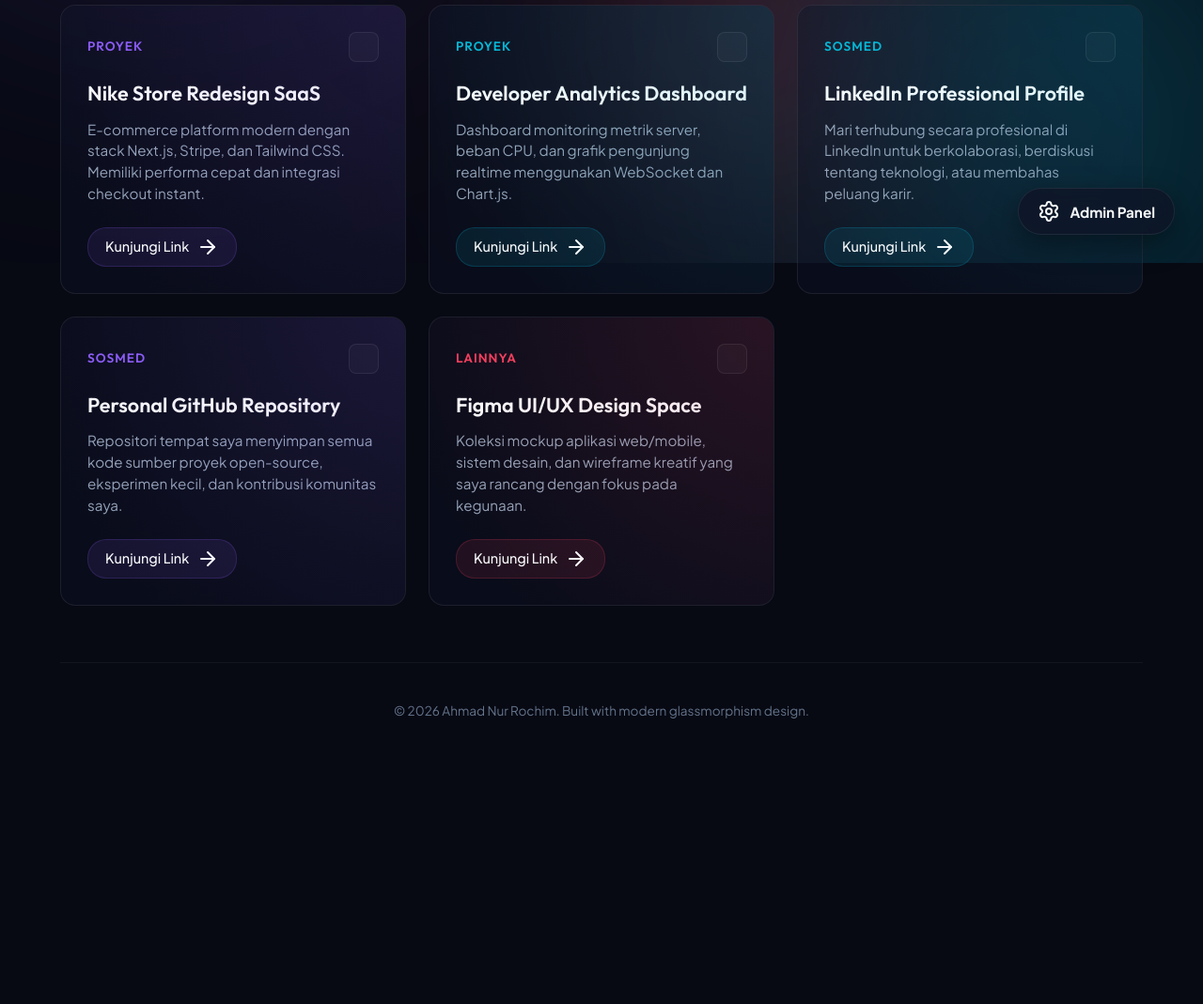
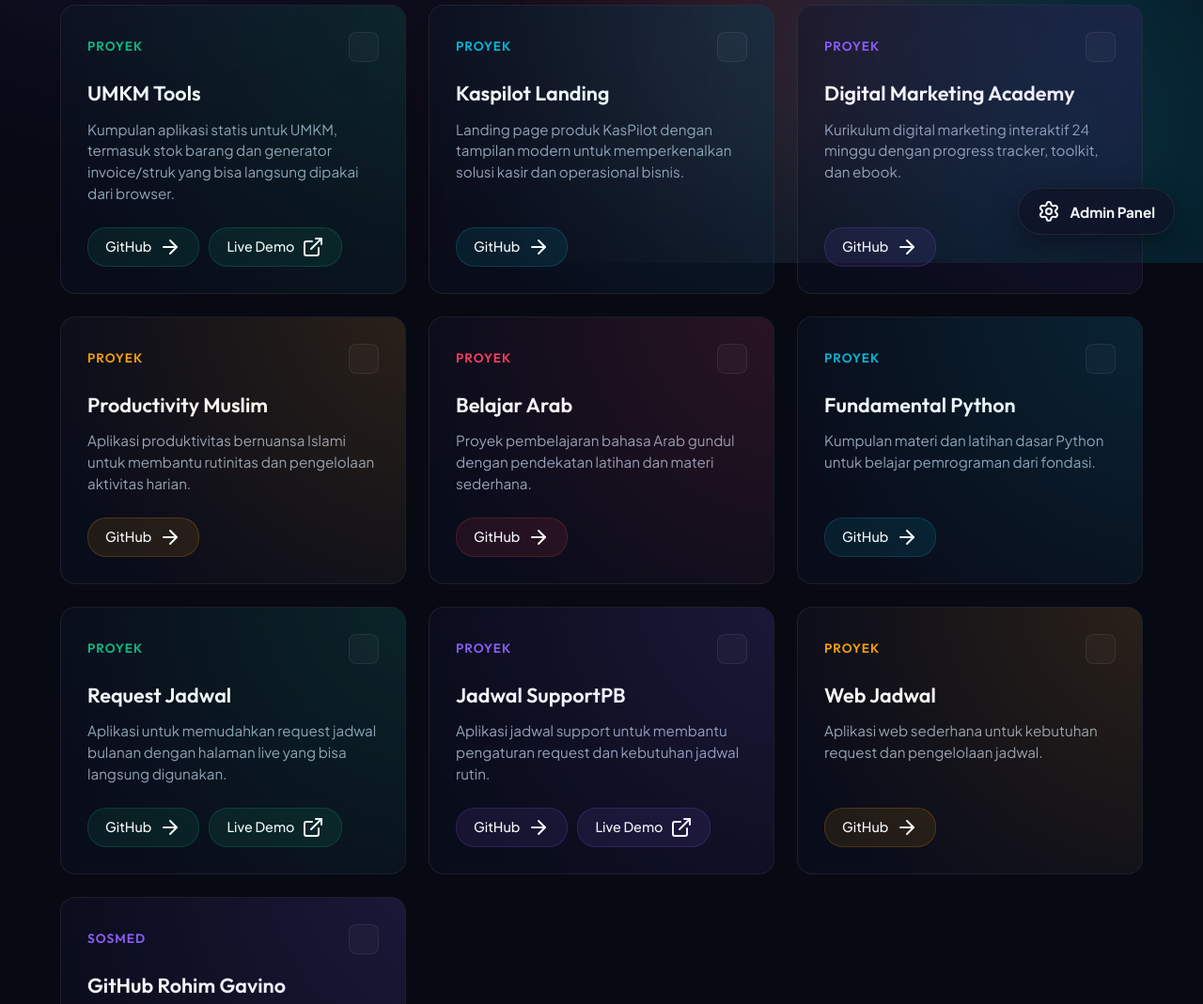
Before and after one commit to rohimgavino/portofolio, a website: page index.html in a window 1280 px wide. Shown: the part 520-1589 px from the top of the page at 94% size. Before the commit the page ends 1347 px from the top, so only its background shows below. Drawn offline with nearby package versions, Linux system fonts and the light colour scheme.

Commit message:
Add GitHub projects to portfolio

```diff
--- a/app.js
+++ b/app.js
@@ -4,44 +4,87 @@
 
 const INITIAL_LINKS = [
     {
-        id: "seed-1",
-        title: "Nike Store Redesign SaaS",
-        url: "https://github.com",
+        id: "repo-umkm-tools",
+        title: "UMKM Tools",
+        url: "https://github.com/rohimgavino/umkm-tools",
+        secondaryUrl: "https://rohimgavino.github.io/umkm-tools/",
+        category: "project",
+        theme: "emerald",
+        desc: "Kumpulan aplikasi statis untuk UMKM, termasuk stok barang dan generator invoice/struk yang bisa langsung dipakai dari browser."
+    },
+    {
+        id: "repo-kaspilot-landing",
+        title: "Kaspilot Landing",
+        url: "https://github.com/rohimgavino/kaspilot-landing",
+        category: "project",
+        theme: "cyan",
+        desc: "Landing page produk KasPilot dengan tampilan modern untuk memperkenalkan solusi kasir dan operasional bisnis."
+    },
+    {
+        id: "repo-digital-marketing-academy",
+        title: "Digital Marketing Academy",
+        url: "https://github.com/rohimgavino/digital-marketing-academy",
         category: "project",
         theme: "violet",
-        desc: "E-commerce platform modern dengan stack Next.js, Stripe, dan Tailwind CSS. Memiliki performa cepat dan integrasi checkout instant."
+        desc: "Kurikulum digital marketing interaktif 24 minggu dengan progress tracker, toolkit, dan ebook."
     },
     {
-        id: "seed-2",
-        title: "Developer Analytics Dashboard",
-        url: "https://github.com",
+        id: "repo-productivity-muslim",
+        title: "Productivity Muslim",
+        url: "https://github.com/rohimgavino/Productivity-Muslim",
+        category: "project",
+        theme: "amber",
+        desc: "Aplikasi produktivitas bernuansa Islami untuk membantu rutinitas dan pengelolaan aktivitas harian."
+    },
+    {
+        id: "repo-belajar-arab",
+        title: "Belajar Arab",
+        url: "https://github.com/rohimgavino/belajar-arab",
+        category: "project",
+        theme: "rose",
+        desc: "Proyek pembelajaran bahasa Arab gundul dengan pendekatan latihan dan materi sederhana."
+    },
+    {
+        id: "repo-fundamental-python",
+        title: "Fundamental Python",
+        url: "https://github.com/rohimgavino/fundamental-python",
         category: "project",
         theme: "cyan",
-        desc: "Dashboard monitoring metrik server, beban CPU, dan grafik pengunjung realtime menggunakan WebSocket dan Chart.js."
+        desc: "Kumpulan materi dan latihan dasar Python untuk belajar pemrograman dari fondasi."
     },
     {
-        id: "seed-3",
-        title: "LinkedIn Professional Profile",
-        url: "https://linkedin.com",
-        category: "social",
-        theme: "cyan",
-        desc: "Mari terhubung secara profesional di LinkedIn untuk berkolaborasi, berdiskusi tentang teknologi, atau membahas peluang karir."
+        id: "repo-request-jadwal",
+        title: "Request Jadwal",
+        url: "https://github.com/rohimgavino/request-jadwal",
+        secondaryUrl: "https://request-jadwal.vercel.app",
+        category: "project",
+        theme: "emerald",
+        desc: "Aplikasi untuk memudahkan request jadwal bulanan dengan halaman live yang bisa langsung digunakan."
     },
     {
-        id: "seed-4",
-        title: "Personal GitHub Repository",
-        url: "https://github.com",
+        id: "repo-jadwal-supportpb",
+        title: "Jadwal SupportPB",
+        url: "https://github.com/rohimgavino/jadwal-supportpb",
+        secondaryUrl: "https://jadwal-supportpb.vercel.app",
+        category: "project",
+        theme: "violet",
+        desc: "Aplikasi jadwal support untuk membantu pengaturan request dan kebutuhan jadwal rutin."
+    },
+    {
+        id: "repo-web-jadwal",
+        title: "Web Jadwal",
+        url: "https://github.com/rohimgavino/Web-Jadwal",
+        category: "project",
+        theme: "amber",
+        desc: "Aplikasi web sederhana untuk kebutuhan request dan pengelolaan jadwal."
+    },
+    {
+        id: "seed-github-profile",
+        title: "GitHub Rohim Gavino",
+        url: "https://github.com/rohimgavino",
         category: "social",
         theme: "violet",
-        desc: "Repositori tempat saya menyimpan semua kode sumber proyek open-source, eksperimen kecil, dan kontribusi komunitas saya."
-    },
-    {
-        id: "seed-5",
-        title: "Figma UI/UX Design Space",
-        url: "https://figma.com",
-        category: "other",
-        theme: "rose",
-        desc: "Koleksi mockup aplikasi web/mobile, sistem desain, dan wireframe kreatif yang saya rancang dengan fokus pada kegunaan."
+        desc: "Profil GitHub utama yang berisi kumpulan repo, eksperimen, dan proyek aplikasi yang sedang dikembangkan."
     }
 ];
 
@@ -50,6 +93,13 @@ let portfolioLinks = JSON.parse(localStorage.getItem('rohim_portfolio_links'));
 if (!portfolioLinks || portfolioLinks.length === 0) {
     portfolioLinks = INITIAL_LINKS;
     localStorage.setItem('rohim_portfolio_links', JSON.stringify(portfolioLinks));
+} else {
+    const existingIds = new Set(portfolioLinks.map(link => link.id));
+    const missingSeedLinks = INITIAL_LINKS.filter(link => !existingIds.has(link.id));
+    if (missingSeedLinks.length > 0) {
+        portfolioLinks = [...missingSeedLinks, ...portfolioLinks];
+        localStorage.setItem('rohim_portfolio_links', JSON.stringify(portfolioLinks));
+    }
 }
 
 // Current filter and edit state
@@ -148,9 +198,14 @@ function renderPortfolioCards() {
                 </div>
                 <div class="card-footer">
                     <a href="${escapeHTML(link.url)}" target="_blank" class="card-btn">
-                        <span>Kunjungi Link</span>
+                        <span>${link.url.includes('github.com') ? 'GitHub' : 'Kunjungi Link'}</span>
                         <i data-lucide="arrow-right"></i>
                     </a>
+                    ${link.secondaryUrl ? `
+                    <a href="${escapeHTML(link.secondaryUrl)}" target="_blank" class="card-btn">
+                        <span>Live Demo</span>
+                        <i data-lucide="external-link"></i>
+                    </a>` : ''}
                 </div>
             </article>
         `;
--- a/index.html
+++ b/index.html
@@ -45,7 +45,7 @@
 
                 <!-- Social Connect Buttons -->
                 <div class="social-links">
-                    <a href="https://github.com" target="_blank" class="social-btn" aria-label="GitHub">
+                    <a href="https://github.com/rohimgavino" target="_blank" class="social-btn" aria-label="GitHub">
                         <i data-lucide="github"></i>
                     </a>
                     <a href="https://linkedin.com" target="_blank" class="social-btn" aria-label="LinkedIn">
--- a/style.css
+++ b/style.css
@@ -507,7 +507,9 @@ body {
 .card-footer {
     display: flex;
     align-items: center;
-    justify-content: space-between;
+    justify-content: flex-start;
+    flex-wrap: wrap;
+    gap: 10px;
     background: transparent;
     border: none;
     padding: 0;
```
